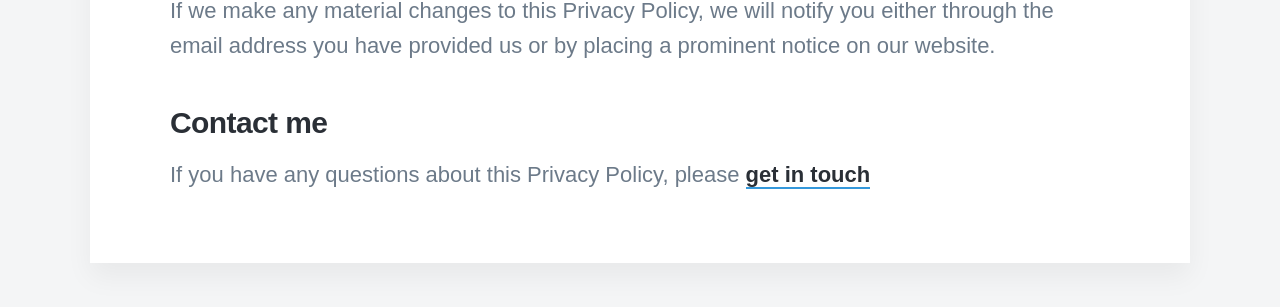
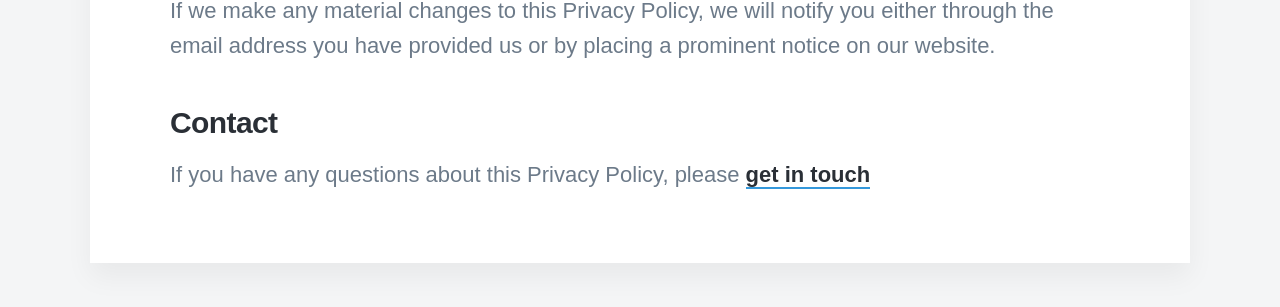
Before and after one commit to ScottON/ScottON, a Jekyll site: the page built from _pages/privacy.md, in a window 1280 px wide and 900 px high, scrolled down 2698 px. Shown: the part 339-646 px from the top of the window. Built offline with Jekyll 4.4.1, drawn with Linux system fonts in a browser that asks for light colours; nearby versions of some CDN libraries; some web fonts are replaced.

```diff
--- a/_pages/privacy.md
+++ b/_pages/privacy.md
@@ -53,6 +53,6 @@ We reserve the right to update or change our Privacy Policy at any time and you
 
 If we make any material changes to this Privacy Policy, we will notify you either through the email address you have provided us or by placing a prominent notice on our website.
 
-### Contact me
+### Contact
 
 If you have any questions about this Privacy Policy, please [get in touch](https://scott-oneill.co.uk/contact)
```
